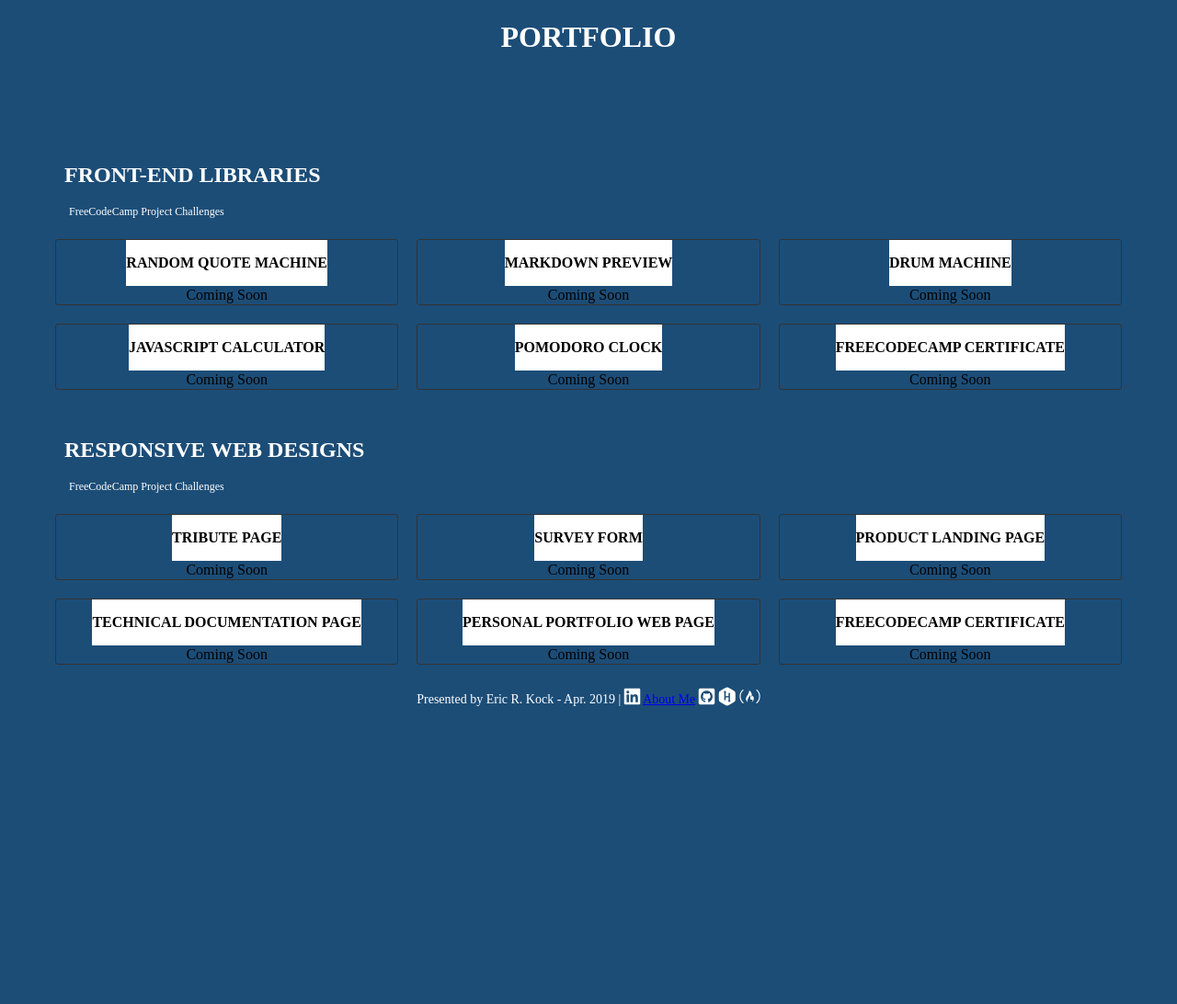
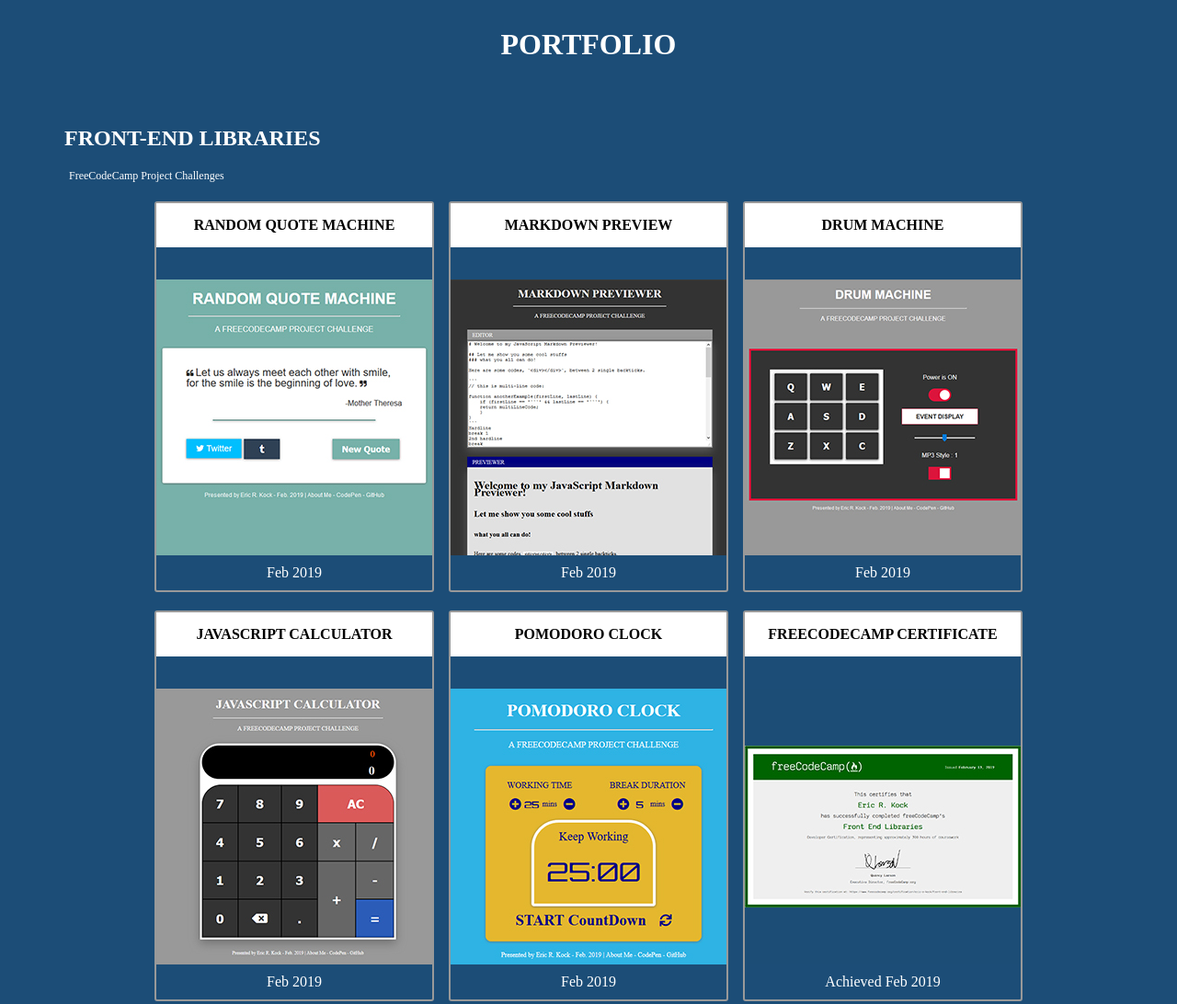
Before and after one commit to ericrkock/portfolio, a plain HTML site: page index.html in a window 1280 px wide. Shown: the top 1092 px of the page at 92% size. Before the commit the page ends 801 px from the top, so only its background shows below. Drawn offline with Linux system fonts and the light colour scheme.

Commit message:
Index & CSS portfolio update - Added images

```diff
--- a/index.html
+++ b/index.html
@@ -10,7 +10,7 @@
 </head>
 <body>
    <header>
-      <div>
+      <div class="first-page">
          <h1>PORTFOLIO</h1>
       </div>
    </header>
@@ -23,41 +23,47 @@
             <span class="sub-title">FreeCodeCamp Project Challenges</span>
             <div class="first-row">
                <section class="project-display">
-                  <div>
+                  <div class="project-1">
                      <div class="project-title">Random Quote Machine</div>
-                     <div>Coming Soon</div>
+                     <a href="https://ericrkock.github.io/random-quote-machine/" target="_blank"><img src="./images/random-quote-machine.jpg" alt="Random Quote Machine FCC Project" class="responsive"></a>
+                     <div class="done-date">Feb 2019</div>
                   </div>
                </section>
                <section class="project-display">
-                  <div>
+                  <div class="project-2">
                      <div class="project-title">Markdown Preview</div>
-                     <div>Coming Soon</div>
+                     <a href="https://ericrkock.github.io/markdown-previewer/" target="_blank"><img src="./images/markdown-previewer.jpg" alt="Markdown Previewer FCC Project" class="responsive"></a>
+                     <div class="done-date">Feb 2019</div>
                   </div>
                </section>
                <section class="project-display">
-                  <div>
+                  <div class="project-3">
                      <div class="project-title">Drum Machine</div>
-                     <div>Coming Soon</div>
+                     <a href="https://ericrkock.github.io/drum-machine/" target="_blank"><img src="./images/drum-machine.jpg" alt="Drum Machine FCC Project" class="responsive"></a>
+                     <div class="done-date">Feb 2019</div>
                   </div>
                </section>
             </div>
             <div class="second-row">
                <section class="project-display">
-                  <div>
+                  <div class="project-1">
                      <div class="project-title">JavaScript Calculator</div>
-                     <div>Coming Soon</div>
+                     <a href="https://ericrkock.github.io/js-calculator/" target="_blank"><img src="./images/js-calculator.jpg" alt="JavaScript Calculator FCC Project" class="responsive"></a>
+                     <div class="done-date">Feb 2019</div>
                   </div>
                </section>
                <section class="project-display">
-                  <div>
+                  <div class="project-2">
                      <div class="project-title">Pomodoro Clock</div>
-                     <div>Coming Soon</div>
+                     <a href="https://ericrkock.github.io/pomodoro-clock/" target="_blank"><img src="./images/pomodoro-clock.jpg" alt="Pomodoro Clock FCC Project" class="responsive"></a>
+                     <div class="done-date">Feb 2019</div>
                   </div>
                </section>
                <section class="project-display">
-                  <div>
+                  <div class="project-3">
                      <div class="project-title">FreeCodeCamp Certificate</div>
-                     <div>Coming Soon</div>
+                     <a href="https://www.freecodecamp.org/certification/eric-r-kock/front-end-libraries" target="_blank"><img src="./images/front-end-libraries-certificate.jpg" alt="Front-end Libraries Certificate" class="responsive"></a>
+                     <div class="done-date">Achieved Feb 2019</div>
                   </div>
                </section>
             </div>
--- a/style.css
+++ b/style.css
@@ -5,6 +5,7 @@
    --theme: #1c4d77;
    --light: #fff;
    --dark: #333;
+   --border: #999;
    --shadow: 0 1px 5px rgba(104, 104, 104, 0.8);
 }
 
@@ -14,7 +15,6 @@ html {
 
 body {
    margin: 30px 50px;
-   line-height: 20px;
 }
 
 /* HEADER CSS */
@@ -23,10 +23,15 @@ h1 {
    text-align: center;
 }
 
+.first-page {
+   height: 100%;
+}
+
+
+
 /* PROJECT CSS */
 .projects-section {
-   display: grid;
-   margin-top: 75px;
+   margin-top: 50px;
 }
 
 .section-title {
@@ -41,22 +46,25 @@ h1 {
    margin: 0 0 0 25px;
 }
 
+
+
 .first-row, .second-row {
-   display: flex;
-   flex-direction: row;
+   display: grid;
+   grid-gap: 10px;
    justify-content: center;
    margin-top: 20px;
-   width: 100%;
+   *width: 100%;
+   grid-template:
+      'project-1 project-2 project-3';
 }
 
 .project-display {
-   display:flex;
-   flex-direction: column;
-   margin: 0 10px 0 10px;
+   display: grid;
+   margin: 0 3px 0 3px;
    align-items: center;
    text-align: center;
-   width: calc(100% / 3);
-   border: 1px solid var(--dark);
+   width: 300px;
+   border: 2px solid var(--border);
    border-radius: 3px;
 }
 
@@ -66,6 +74,16 @@ h1 {
    padding: 15px 0;
    text-transform: uppercase;
    font-weight: 700;
+}
+
+.responsive {
+   width: 100%;
+   height: auto;
+}
+.done-date {
+   color: var(--light);
+   padding-top: 10px;
+   padding-bottom: 10px;
 }
 
 .own {
```
Also changed, not shown: images/drum-machine.jpg (added), images/front-end-libraries-certificate.jpg (added), images/js-calculator.jpg (added), images/markdown-previewer.jpg (added), images/pomodoro-clock.jpg (added), images/random-quote-machine.jpg (added).
